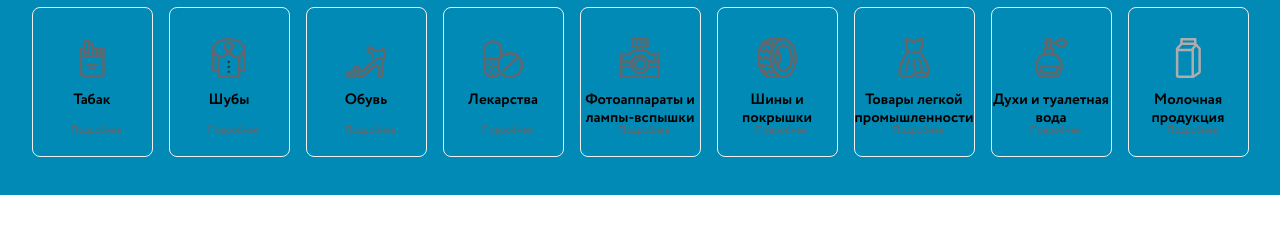
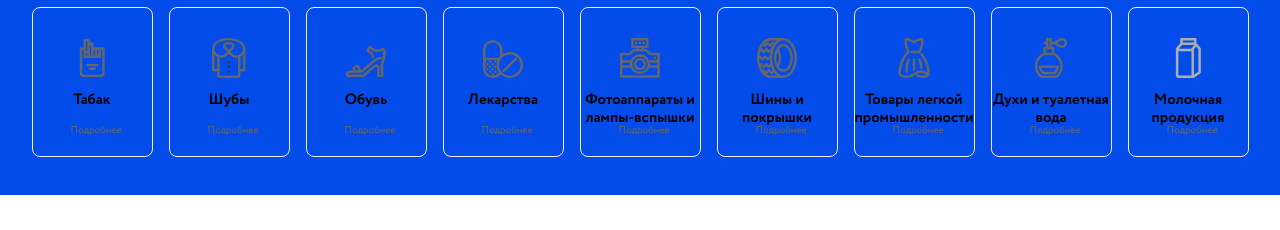
Before and after one commit to oichievas/markirovka, a plain HTML site: page index.html in a window 1280 px wide. Shown: the part 361-591 px from the top of the page. Drawn offline with Linux system fonts and the light colour scheme; a web font is replaced by a local one.

Commit message:
change color

```diff
--- a/css/style.css
+++ b/css/style.css
@@ -32,7 +32,7 @@ body {
 }
 /* Marking */
 .marking {
-  background-color: #008ab5;
+  background-color: #034cea;
   padding: 30px 0px;
 }
 .marking_title {
@@ -322,7 +322,7 @@ nav {
 .menu li {
   padding: 8px;
   position: relative;
-  color: #61615f;
+  color: #000;
   margin-right: 20px;
 }
 .menu li ul li:hover a {
@@ -337,7 +337,7 @@ li:hover > ul {
 }
 
 .menu h3:hover {
-  border-bottom: 2px solid yellow;
+  border-bottom: 2px solid #008ab5;
 }
 
 li ul {
```
